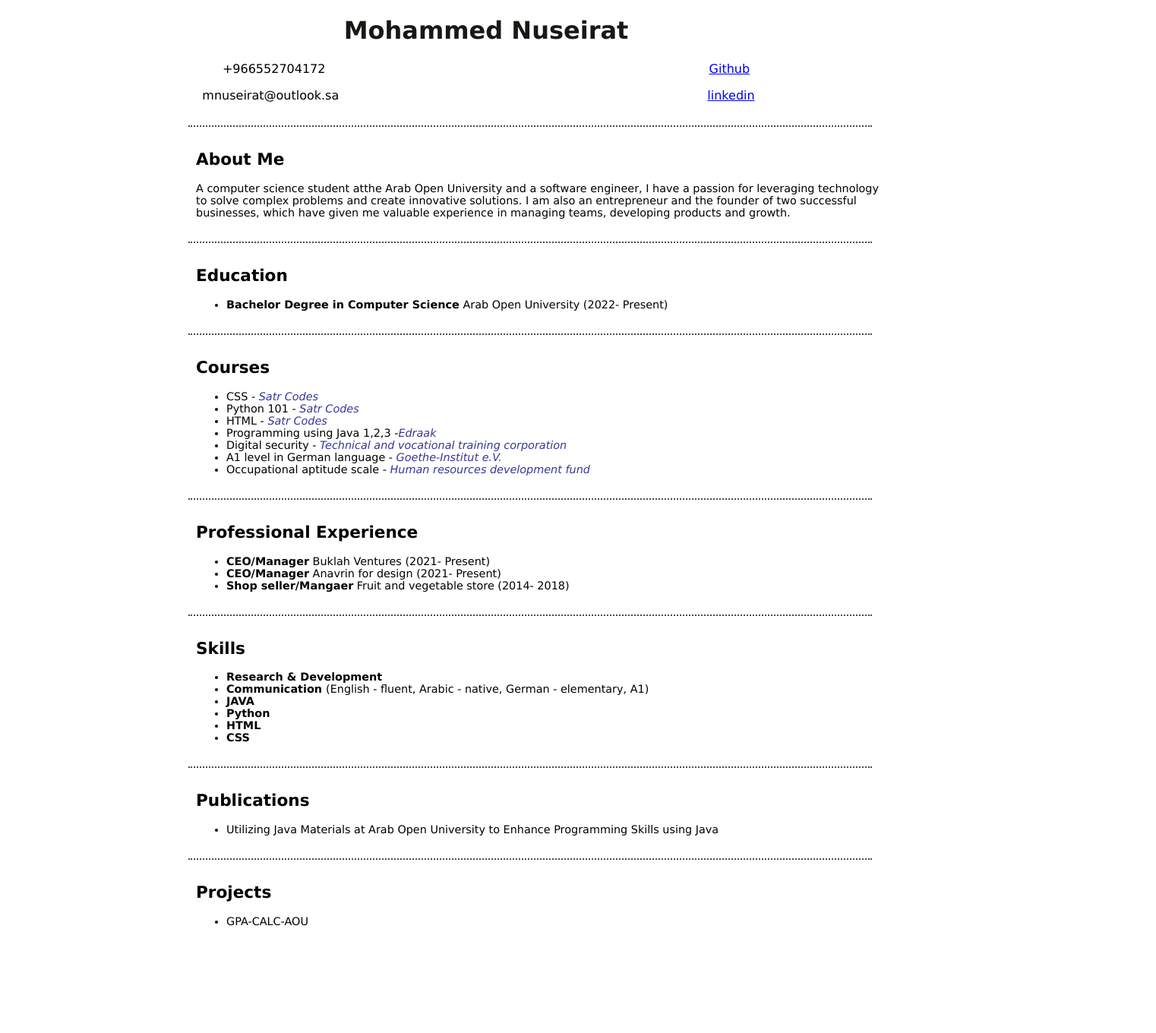
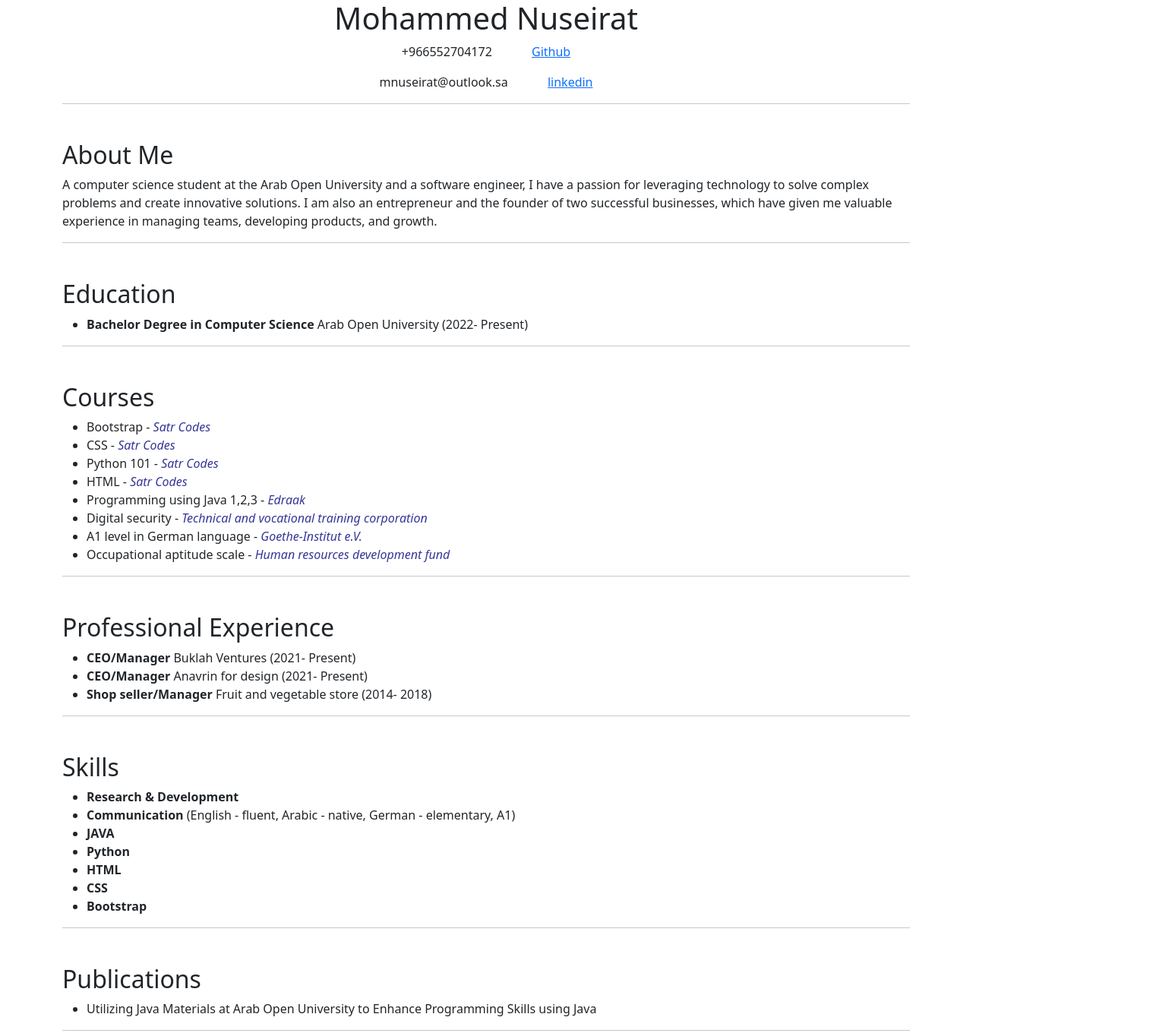
Before and after one commit to nuseiratcv/nuseiratcv.github.io, a plain HTML site: page index.html in a window 1280 px wide. Shown: the top 1360 px of the page at 76% size, 1522 px wide, since content can reach past the window. Before the commit the page ends 1236 px from the top, so only its background shows below. Drawn offline with nearby package versions, Linux system fonts and the light colour scheme.

Commit message:
Update index.html

```diff
--- a/index.html
+++ b/index.html
@@ -1,108 +1,135 @@
 <!DOCTYPE html>
 <html>
+
+
+
+
+
+
 <head>
     <title>Mohammed Nuseirat CV</title>
     <link rel="stylesheet" href="style.css">
+    <meta charset="utf-8">
+    <meta name="viewport" content="width=device-width, initial-scale=1">
+    <link href="https://cdn.jsdelivr.net/npm/bootstrap@5.3.0/dist/css/bootstrap.min.css" rel="stylesheet" integrity="sha384-9ndCyUaIbzAi2FUVXJi0CjmCapSmO7SnpJef0486qhLnuZ2cdeRhO02iuK6FUUVM" crossorigin="anonymous">
 </head>
-<body>
 
 
-	<header class="header">
-		<h1 class="name">Mohammed Nuseirat</h1>
-		<p class="number">+966552704172 <span class="github"><a href="https://github.com/nuseirat">Github</a></span></p>
-		<p class="email">mnuseirat@outlook.sa <span class="linkedin"> <a href="https://www.linkedin.com/in/mohammednuseirat/">linkedin</a></span></p>
-        <div class="line"></div>
+
+
+
+<body>
+    <script src="https://cdn.jsdelivr.net/npm/bootstrap@5.3.0/dist/js/bootstrap.bundle.min.js" integrity="sha384-geWF76RCwLtnZ8qwWowPQNguL3RmwHVBC9FhGdlKrxdiJJigb/j/68SIy3Te4Bkz" crossorigin="anonymous"></script>
+    <div class="container">
+
+
+
+
+
+        <header class="text-center mb-5">
+            <h1>Mohammed Nuseirat</h1>
+            <p>+966552704172 <span class="ms-5"><a href="https://github.com/nuseirat">Github</a></span></p>
+            <p>mnuseirat@outlook.sa <span class="ms-5"> <a href="https://www.linkedin.com/in/mohammednuseirat/">linkedin</a></span></p>
+            <hr>
         </header>
 
 
 
-    <div class="about">
+
+
+        <div class="mb-5">
             <h2>About Me</h2>
-        <p>A computer science student atthe Arab Open University and a software engineer, I have a passion for leveraging technology<br> to solve complex problems
-             and create innovative solutions. I am also an entrepreneur and the founder of two successful <br>businesses, which have given me valuable experience in managing teams,
-              developing products and growth.</p>
+            <p>A computer science student at the Arab Open University and a software engineer, I have a passion for leveraging technology to solve complex problems and create innovative solutions. I am also an entrepreneur and the founder of two successful businesses, which have given me valuable experience in managing teams, developing products, and growth.</p>
+            <hr>
         </div>
 
-      <div class="line "></div>
 
 
-      <div class="edu">
+
+
+        <div class="mb-5">
             <h2>Education</h2>
             <ul>
                 <li><strong>Bachelor Degree in Computer Science</strong> Arab Open University (2022- Present)</li>
-
             </ul>
+            <hr>
         </div>
 
 
-      <div class="line "></div>
 
 
 
-      <div class="Courses">
+        <div class="mb-5">
             <h2>Courses</h2>
             <ul>
-            <li>CSS - <i style="color: rgb(54, 54, 153);">Satr Codes</i></li>
-          <li>Python 101 - <i style="color: rgb(54, 54, 153);">Satr Codes</i></li>
-          <li>HTML - <i style="color: rgb(54, 54, 153);">Satr Codes</i></li>
-          <li>Programming using Java 1,2,3 -<i style="color: rgb(54, 54, 153);">Edraak</i></li>
-          <li>Digital security - <i style="color: rgb(54, 54, 153);">Technical and vocational training corporation </i></li>
-          <li>A1 level in German language -   <i style="color: rgb(54, 54, 153);">Goethe-Institut e.V.</i></li>
-          <li>Occupational aptitude scale - <i style="color: rgb(54, 54, 153);">Human resources development fund</i></li>
+
+                 <li >Bootstrap - <i style="color: rgb(54, 54, 153);">Satr Codes</i></li>
+                 <li >CSS - <i style="color: rgb(54, 54, 153);">Satr Codes</i></li>
+                 <li >Python 101 - <i style="color: rgb(54, 54, 153);">Satr Codes</i></li>
+                 <li >HTML - <i style="color: rgb(54, 54, 153);">Satr Codes</i></li>
+                 <li >Programming using Java 1,2,3 - <i style="color: rgb(54, 54, 153);">Edraak</i></li>
+                 <li >Digital security - <i style="color: rgb(54, 54, 153);">Technical and vocational training corporation </i></li>
+                 <li >A1 level in German language - <i style="color: rgb(54, 54, 153);">Goethe-Institut e.V.</i></li>
+                 <li >Occupational aptitude scale - <i style="color: rgb(54, 54, 153);">Human resources development fund</i></li>
             </ul>
+            <hr>
         </div>
 
-      <div class="line "></div>
 
 
-      <div class="experience">
+
+
+        <div class="mb-5">
             <h2>Professional Experience</h2>
             <ul>
                 <li><strong>CEO/Manager</strong> Buklah Ventures (2021- Present)</li>
                 <li><strong>CEO/Manager</strong> Anavrin for design (2021- Present)</li>
-          <li><strong>Shop seller/Mangaer</strong> Fruit and vegetable store (2014- 2018)</li>
-
+                <li><strong>Shop seller/Manager</strong> Fruit and vegetable store (2014- 2018)</li>
             </ul>
+            <hr>
         </div>
 
-      <div class="line "></div>
 
-      <div class="Skills">
+
+
+
+        <div class="mb-5">
             <h2>Skills</h2>
             <ul>
                 <li><strong>Research & Development</strong></li>
-          <li><strong>Communication </strong> (English - fluent, Arabic - native, German - elementary, A1)</li>
-          <li><strong>JAVA</strong> </li>
-          <li><strong>Python</strong> </li>
-          <li><strong>HTML</strong> </li>
-          <li><strong>CSS</strong> </li>
+                <li><strong>Communication</strong> (English - fluent, Arabic - native, German - elementary, A1)</li>
+                <li><strong>JAVA</strong></li>
+                <li><strong>Python</strong></li>
+                <li><strong>HTML</strong></li>
+                <li><strong>CSS</strong></li>
+                <li><strong>Bootstrap</strong></li>
+            </ul>
+            <hr>
+        </div>
 
 
 
+
+        <div class="mb-5">
+            <h2>Publications</h2>
+            <ul>
+                <li>Utilizing Java Materials at Arab Open University to Enhance Programming Skills using Java</li>
             </ul>
+            <hr>
         </div>
 
 
-      <div class="line "></div>
 
 
-      <div class="Publications">
-        <h2>Publications</h2>
-        <ul>
-          <li>Utilizing Java Materials at Arab Open University to Enhance Programming Skills using Java</li>
-
-        </ul>
-      </div>
-
-      <div class="line "></div>
-
-      <div class="Projects">
+        <div class="mb-5">
             <h2>Projects</h2>
             <ul>
                 <li>GPA-CALC-AOU</li>
-
             </ul>
         </div>
+    </div>
+
+
 
 
 </body>
```
Lines whose indentation alone changed are shown as unchanged.
